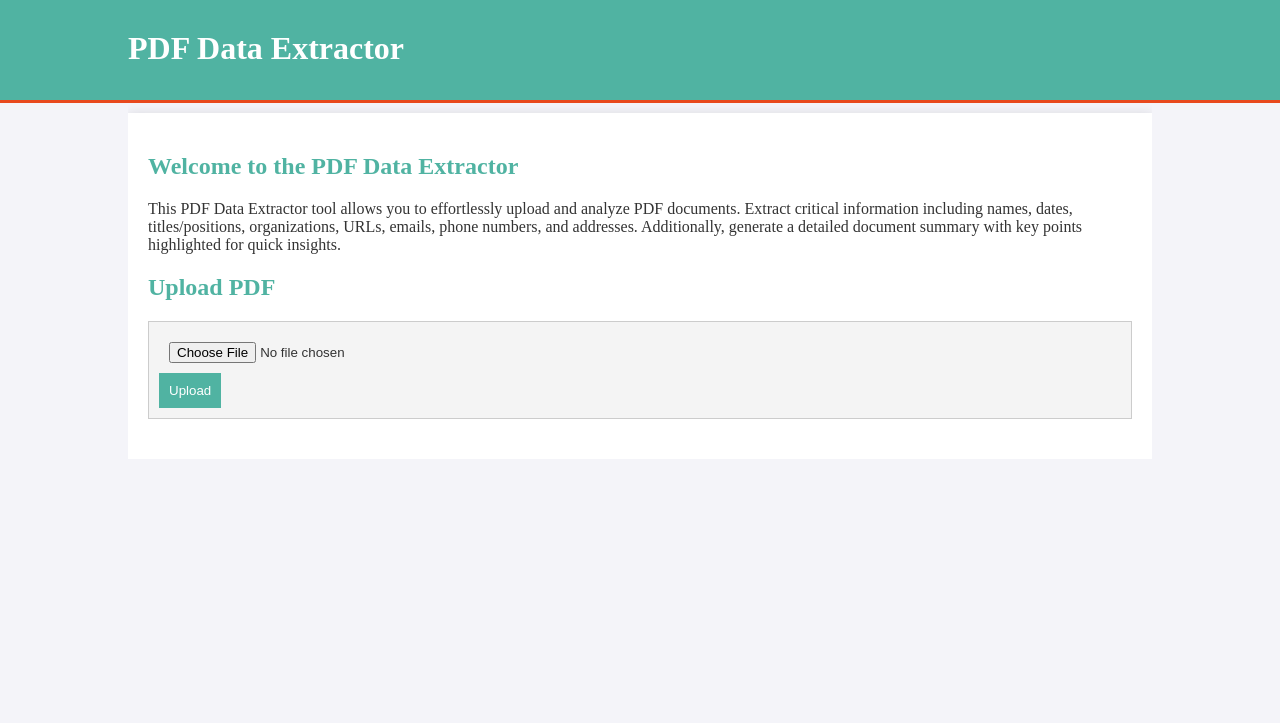
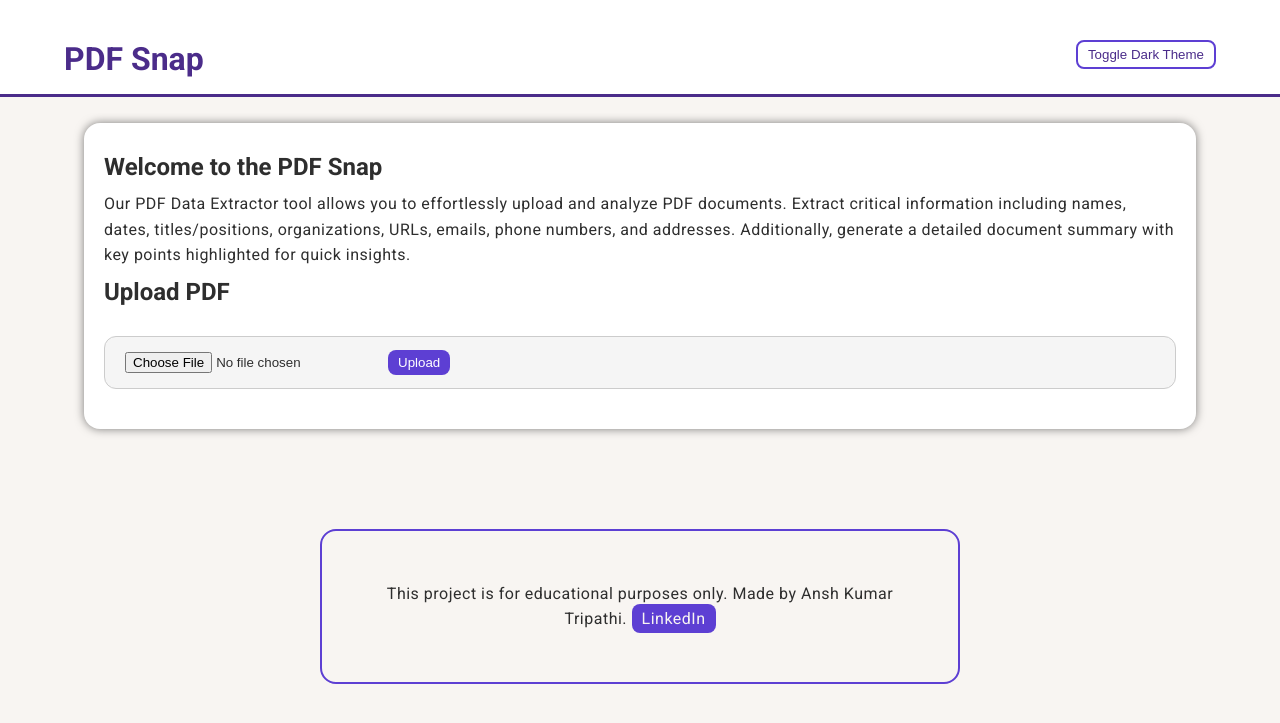
Before and after one commit to AnshKumarTripathi/pdf_data_extractor, a Flask app: page / in a window 1280 px wide. Shown: the top 723 px of the page. Run offline with Flask 2, Linux system fonts and the light colour scheme.

Commit message:
completing styling

```diff
--- a/app/static/style.css
+++ b/app/static/style.css
@@ -1,27 +1,79 @@
+:root {
+  /* Light Theme - Royal Colors */
+  --background-color-light: #f8f5f2; /* Royal Off-White */
+  --font-color-light: #2e2e2e; /* Dark Gray */
+  --header-background-color: #5d3fd3; /* Royal Purple */
+  --header-border-color: #4b2c8a; /* Deep Purple */
+  --content-background-color: #ffffff; /* White */
+  --table-border-color: #dddddd; /* Light Gray */
+  --table-header-background-color: #5d3fd3; /* Royal Purple */
+  --table-row-background-color: #f0f0f0; /* Light Off-White */
+  --table-row-hover-color: #e0e0e0; /* Light Gray */
+  --form-background-color: #f5f5f5; /* Soft Gray */
+  --submit-button-background-color: #5d3fd3; /* Royal Purple */
+  --submit-button-hover-color: #4b2c8a; /* Deep Purple */
+
+  /* Dark Theme - Neon Futuristic Colors */
+  --background-color-dark: #0d0d0d; /* Very Dark Gray */
+  --font-color-dark: #e0e0e0; /* Light Gray */
+  --header-background-color-dark: #0d0d0d; /* Same as body background */
+  --header-border-color-dark: #00e5ff; /* Neon Cyan */
+  --footer-border-color-dark: #00e5ff; /* Neon Cyan */
+  --content-background-color-dark: #121212; /* Dark Gray */
+  --table-border-color-dark: #424242; /* Medium Gray */
+  --table-header-background-color-dark: #18ffff; /* Bright Cyan */
+  --table-row-background-color-dark: #1c1c1c; /* Very Dark Gray */
+  --table-row-hover-color-dark: #00e5ff; /* Neon Cyan */
+  --form-background-color-dark: #333333; /* Dark Gray */
+  --submit-button-background-color-dark: #18ffff; /* Bright Cyan */
+  --submit-button-hover-color-dark: #00b8d4; /* Neon Blue */
+}
+
+* {
+  padding: 0;
+  margin: 0;
+  box-sizing: border-box;
+}
+
 body {
-  font-family: "Times New Roman", Times, serif;
-  background-color: #f4f4f9;
-  color: #333;
+  font-family: "Roboto", sans-serif;
+  background-color: var(--background-color-light);
+  color: var(--font-color-light);
   margin: 0;
   padding: 0;
+  display: flex;
+  flex-direction: column;
+  justify-content: center;
+  align-items: center;
 }
 
 .container {
-  width: 80%;
+  width: 90%;
   margin: auto;
   overflow: hidden;
 }
 
+p {
+  font-family: "Roboto", sans-serif;
+  letter-spacing: 0.5px; /* Adjust the value as needed */
+  line-height: 1.6; /* Optional: Adjust the line height for better readability */
+}
+
 header {
-  background: #50b3a2;
-  color: #fff;
+  width: 100%;
+  background: var(
+    --content-background-color
+  ); /* Same as content background color */
+  color: var(--header-border-color); /* Deep Purple */
   padding-top: 30px;
   min-height: 70px;
-  border-bottom: #e8491d 3px solid;
+  border-bottom: var(--header-border-color) 3px solid;
+  margin-bottom: 1rem;
 }
 
 header h1 {
-  color: #fff;
+  color: var(--header-border-color); /* Set to border-bottom color */
+  padding-bottom: 1rem;
 }
 
 header a {
@@ -57,14 +109,18 @@ header nav {
 
 .content {
   padding: 20px;
-  background: #fff;
+  margin: 20px;
+  background: var(--content-background-color);
   margin-top: 10px;
-  box-shadow: 0 0 10px rgba(0, 0, 0, 0.1);
+  box-shadow: 0 0 10px rgba(0, 0, 0, 0.5);
+  border-radius: 16px;
 }
 
 h1,
 h2 {
-  color: #50b3a2;
+  color: var(--font-color-light);
+  padding-top: 10px;
+  padding-bottom: 10px;
 }
 
 table {
@@ -75,46 +131,153 @@ table {
 
 th,
 td {
-  border: 1px solid #ddd;
+  border: 1px solid var(--table-border-color);
   padding: 8px;
   text-align: left;
 }
 
 th {
-  background-color: #50b3a2;
+  background-color: var(--table-header-background-color);
   color: white;
 }
 
 tr:nth-child(even) {
-  background-color: #f2f2f2;
+  background-color: var(--table-row-background-color);
 }
 
 tr:hover {
-  background-color: #ddd;
+  background-color: var(--table-row-hover-color);
 }
 
 form {
   margin: 20px 0;
-  background: #f4f4f4;
+  background: var(--form-background-color);
+  border-radius: 12px;
   padding: 10px;
   border: 1px solid #ccc;
+  display: flex;
+  flex-direction: row;
+  justify-content: start;
+  align-items: center;
 }
 
 form input[type="file"] {
   padding: 10px;
   display: block;
+  padding: 5px 10px;
+  border-radius: 8px;
 }
 
 form input[type="submit"] {
-  background: #50b3a2;
+  background: var(--submit-button-background-color);
   border: 0;
-  padding: 10px;
+  padding: 5px 10px;
+  border-radius: 8px;
   color: #fff;
   cursor: pointer;
 }
 
 form input[type="submit"]:hover {
-  background: #45a191;
+  background: var(--submit-button-hover-color);
+}
+
+#theme-toggle {
+  padding: 5px 10px;
+  color: var(--header-border-color);
+  background-color: var(--content-background-color);
+  border: 2px solid var(--header-background-color);
+  border-radius: 8px;
+  cursor: pointer;
+}
+
+footer {
+  width: 50%;
+  padding: 50px;
+  align-items: center;
+  text-align: center;
+  margin-top: 5rem;
+  border: 2px solid var(--header-background-color);
+  border-radius: 16px;
+  margin-bottom: 2rem;
+}
+
+footer a {
+  text-decoration: none;
+  color: var(--background-color-light);
+  background-color: var(--header-background-color);
+  padding: 5px 10px;
+  border-radius: 8px;
+}
+
+/* Dark theme styles */
+body.dark-theme {
+  background-color: var(--background-color-dark);
+  color: var(--font-color-dark);
+}
+
+body.dark-theme header {
+  background-color: var(--header-background-color-dark);
+  border-bottom-color: var(--header-border-color-dark);
+}
+
+body.dark-theme footer {
+  border-color: var(--footer-border-color-dark);
+}
+
+body.dark-theme .content {
+  background: var(--content-background-color-dark);
+  box-shadow: 0 0 10px rgba(255, 255, 255, 0.5); /* White shadow with 50% alpha */
+}
+
+body.dark-theme h1,
+body.dark-theme h2 {
+  color: var(--font-color-dark);
+}
+
+body.dark-theme table {
+  border-color: var(--table-border-color-dark);
+}
+
+body.dark-theme th {
+  background-color: var(--table-header-background-color-dark);
+  color: var(--font-color-light);
+}
+
+body.dark-theme td,
+body.dark-theme th {
+  border-color: var(--table-border-color-dark);
+}
+
+body.dark-theme tr:nth-child(even) {
+  background-color: var(--table-row-background-color-dark);
+}
+
+body.dark-theme tr:hover {
+  background-color: var(--table-row-hover-color-dark);
+}
+
+body.dark-theme form {
+  background: var(--form-background-color-dark);
+  border-color: var(--table-border-color-dark);
+}
+
+body.dark-theme form input[type="submit"] {
+  background: var(--submit-button-background-color-dark);
+  color: var(--font-color-light);
+}
+
+body.dark-theme form input[type="submit"]:hover {
+  background: var(--submit-button-hover-color-dark);
+}
+
+body.dark-theme #theme-toggle {
+  color: var(--header-border-color-dark);
+  background-color: var(--header-background-color-dark);
+  border: 2px solid var(--header-border-color-dark);
+}
+body.dark-theme footer a {
+  color: var(--background-color-dark);
+  background-color: var(--footer-border-color-dark);
 }
 
 /* Mobile responsiveness */
--- /dev/null
+++ b/app/static/theme.js
@@ -0,0 +1,8 @@
+document.addEventListener("DOMContentLoaded", function () {
+  const toggleButton = document.getElementById("theme-toggle");
+  const body = document.body;
+
+  toggleButton.addEventListener("click", function () {
+    body.classList.toggle("dark-theme");
+  });
+});
--- a/app/templates/index.html
+++ b/app/templates/index.html
@@ -4,24 +4,28 @@
 <head>
   <meta charset="UTF-8">
   <meta name="viewport" content="width=device-width, initial-scale=1.0">
-  <title>PDF Data Extractor</title>
-  <link rel="stylesheet" href="{{url_for('static', filename='style.css')}}">
+  <title>PDF Snapr</title>
+  <link rel="stylesheet" href="{{ url_for('static', filename='style.css') }}">
+  <link href="https://fonts.googleapis.com/css2?family=Roboto:wght@400;500;700&display=swap" rel="stylesheet">
 </head>
 
-<body>
+<body class="light-theme">
   <header>
     <div class="container">
       <div id="branding">
-        <h1>PDF Data Extractor</h1>
+        <h1>PDF Snap</h1>
       </div>
+      <nav>
+        <button id="theme-toggle">Toggle Dark Theme</button>
+      </nav>
     </div>
   </header>
 
   <div class="container">
     <div class="content">
-      <h2>Welcome to the PDF Data Extractor</h2>
+      <h2>Welcome to the PDF Snap</h2>
       <p>
-        This PDF Data Extractor tool allows you to effortlessly upload and analyze PDF documents. Extract critical
+        Our PDF Data Extractor tool allows you to effortlessly upload and analyze PDF documents. Extract critical
         information including names, dates, titles/positions, organizations, URLs, emails, phone numbers, and addresses.
         Additionally, generate a detailed document summary with key points highlighted for quick insights.
       </p>
@@ -32,6 +36,14 @@
       </form>
     </div>
   </div>
+
+  <footer>
+    <p>This project is for educational purposes only. Made by Ansh Kumar Tripathi.
+      <a href="https://www.linkedin.com/in/ansh-kumar-tripathi-64841a2b5/" target="_blank">LinkedIn</a>
+    </p>
+  </footer>
+
+  <script src="static/theme.js"></script>
 </body>
 
 </html>
```
Also changed, not shown: app/templates/result.html (+14 -4 lines).
